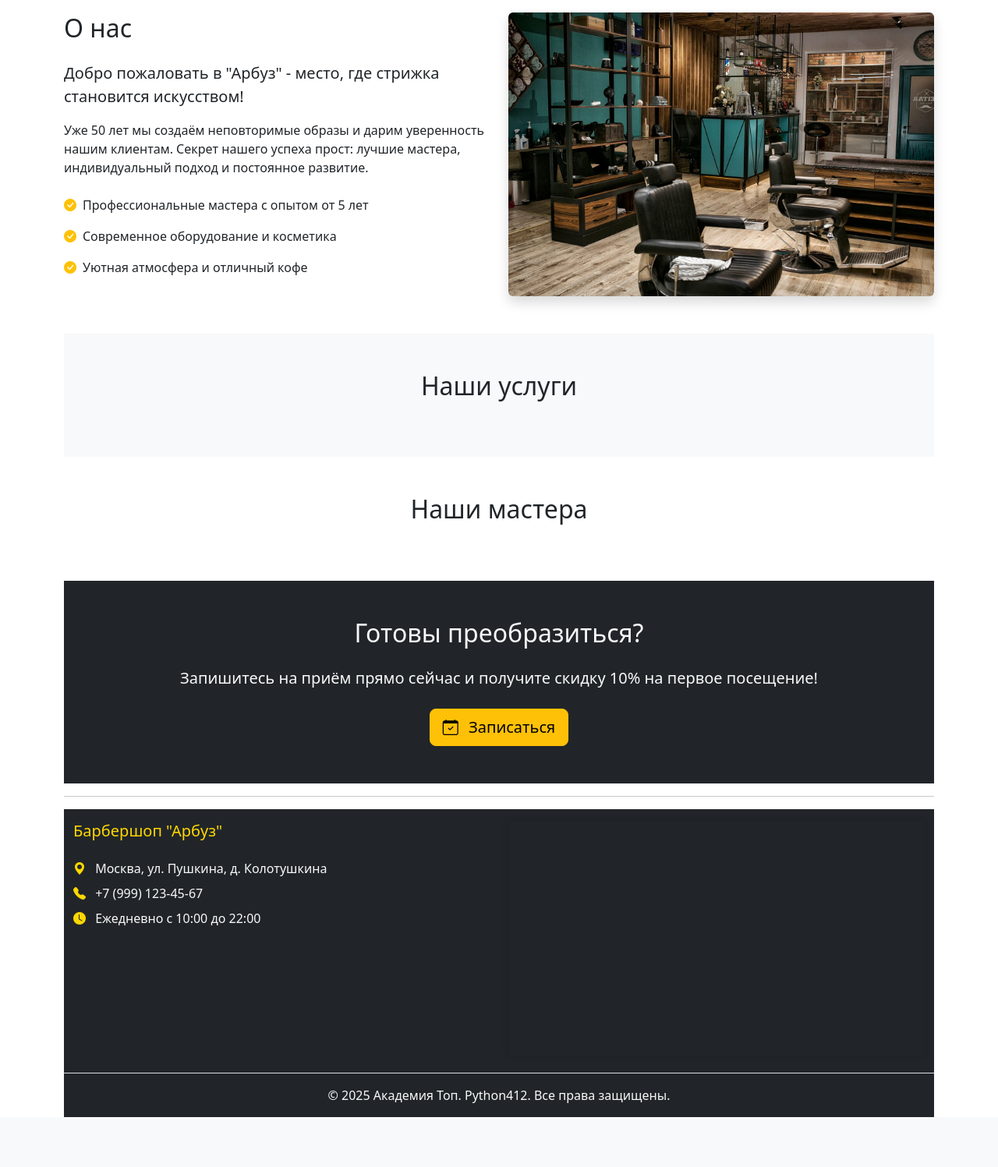
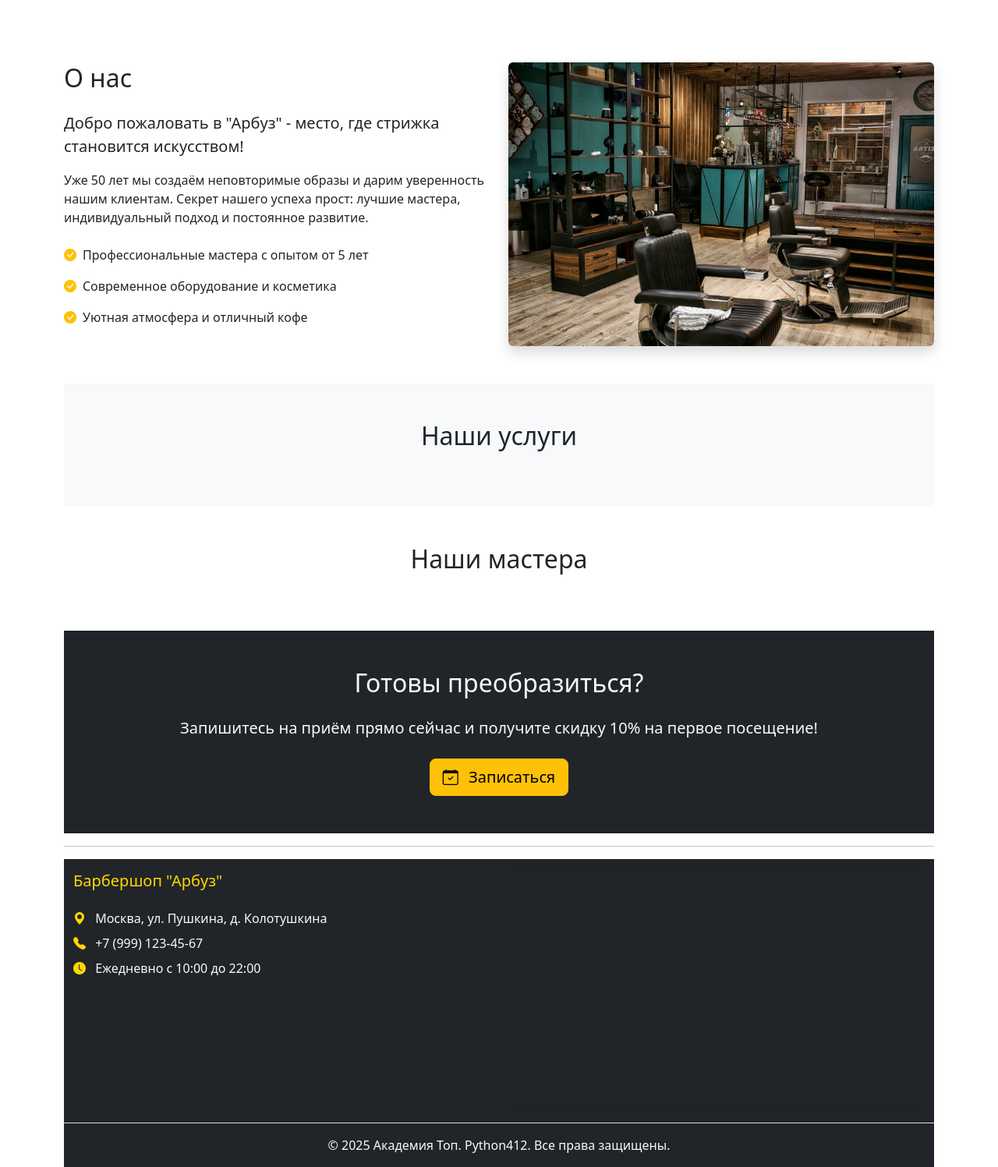
Before and after one commit to VladimirMonin/django_consult_412, a Django app: page / in a window 1280 px wide. Shown: the part 56-1553 px from the top of the page at 78% size. Before the commit the page ends 1489 px from the top, so only its background shows below. Run offline with Django 5.2, Linux system fonts and the light colour scheme; data that the repository does not hold is empty.

Commit message:
style: исправлены отступы и добавлен класс для основного блока контента

```diff
--- a/templates/base.html
+++ b/templates/base.html
@@ -25,13 +25,12 @@
     {% endblock styles %}
     {% block extra_head %} {% comment %} Дополнительные элементы в head {% endcomment %}
     {% endblock extra_head %}
-  </head>
-  <body>
+  </head>  <body>
     <div class="container">
       <header>
         {% block header %} {% include "nav_menu_include.html" %} {% endblock header %}
       </header>
-      <main>
+      <main class="mt-5 pt-3">
         {% comment %} Тут будет контекнт! {% endcomment %}
         {% block content %}
         {% comment %} Данные будут вставлятся сюда! {% endcomment %}
```
